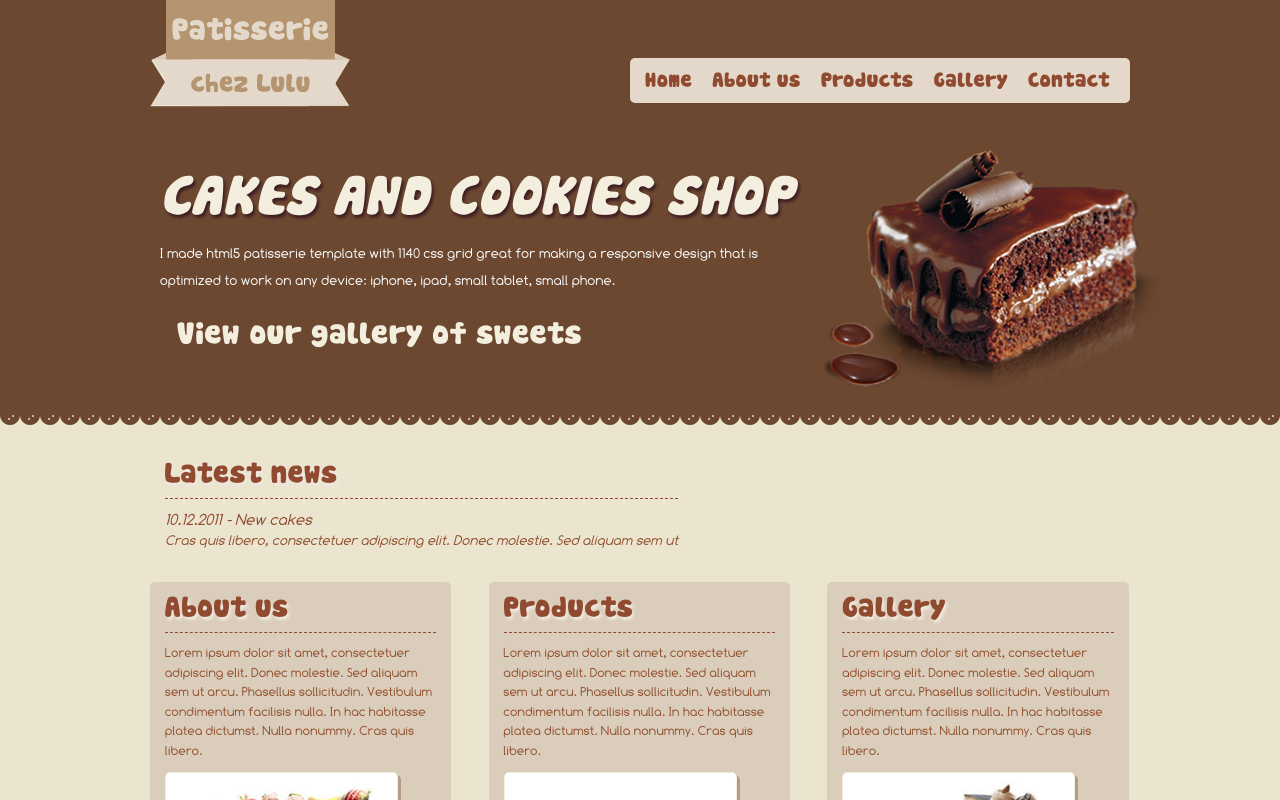
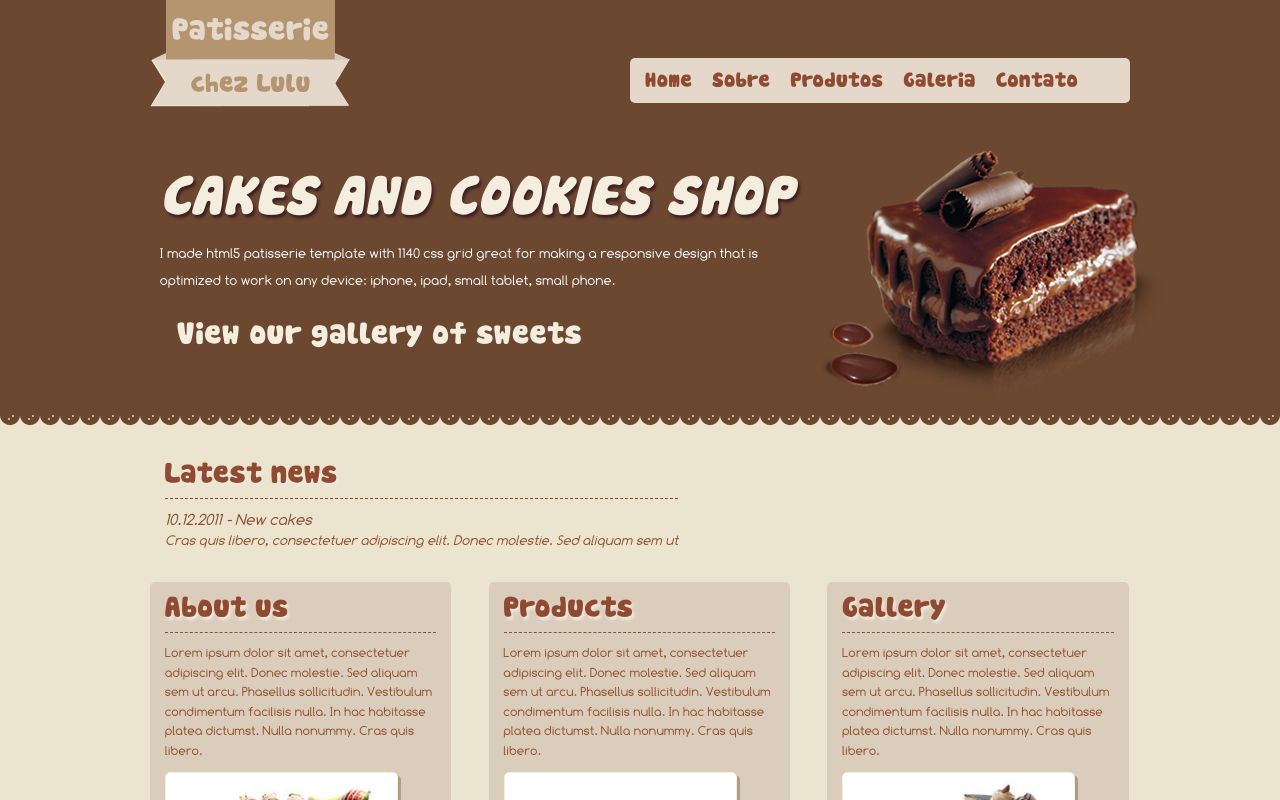
Before and after one commit to docesedelicias/docesedelicias, a plain HTML site: page index.html in a window 1280 px wide. Shown: the top 800 px of the page. Drawn offline with Linux system fonts and the light colour scheme.

Commit message:
Modificando os nomes para teste

```diff
--- a/index.html
+++ b/index.html
@@ -25,10 +25,10 @@
         <nav>
           <ul>
             <li><a href="#">Home</a></li>
-            <li><a href="#">About us </a></li>
-            <li><a href="#">Products</a></li>
-            <li><a href="index.html">Gallery</a></li>
-            <li><a href="#">Contact</a></li>
+            <li><a href="#">Sobre</a></li>
+            <li><a href="#">Produtos</a></li>
+            <li><a href="index.html">Galeria</a></li>
+            <li><a href="#">Contato</a></li>
           </ul>
         </nav>
       </div>
```
